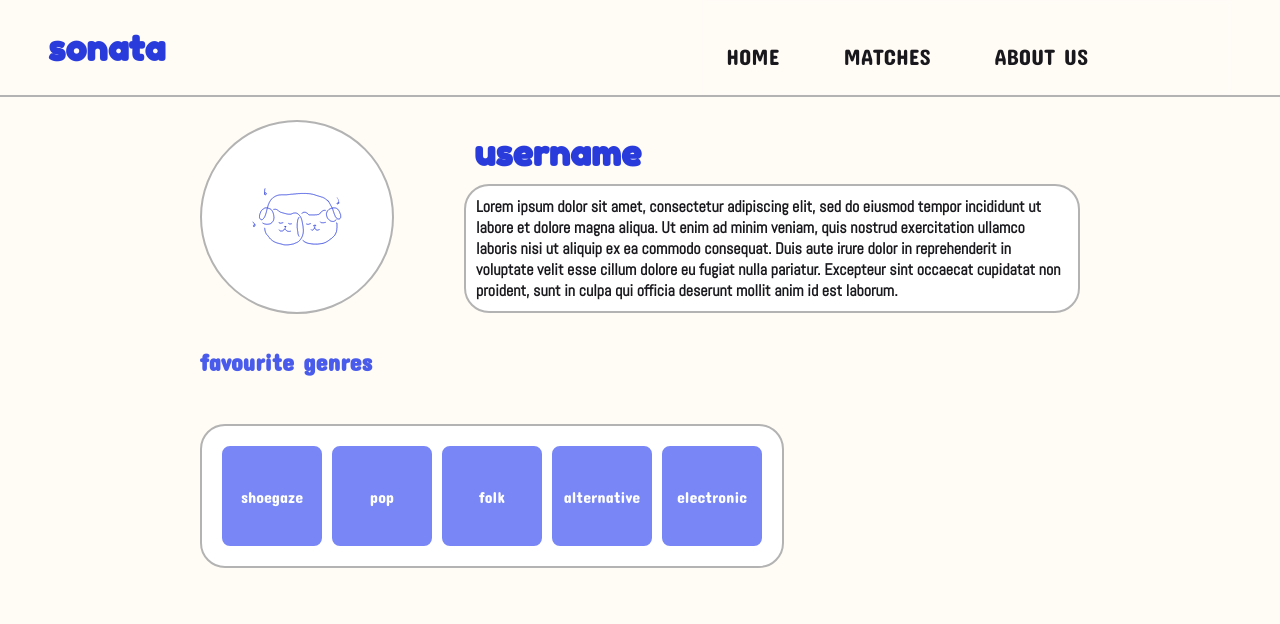
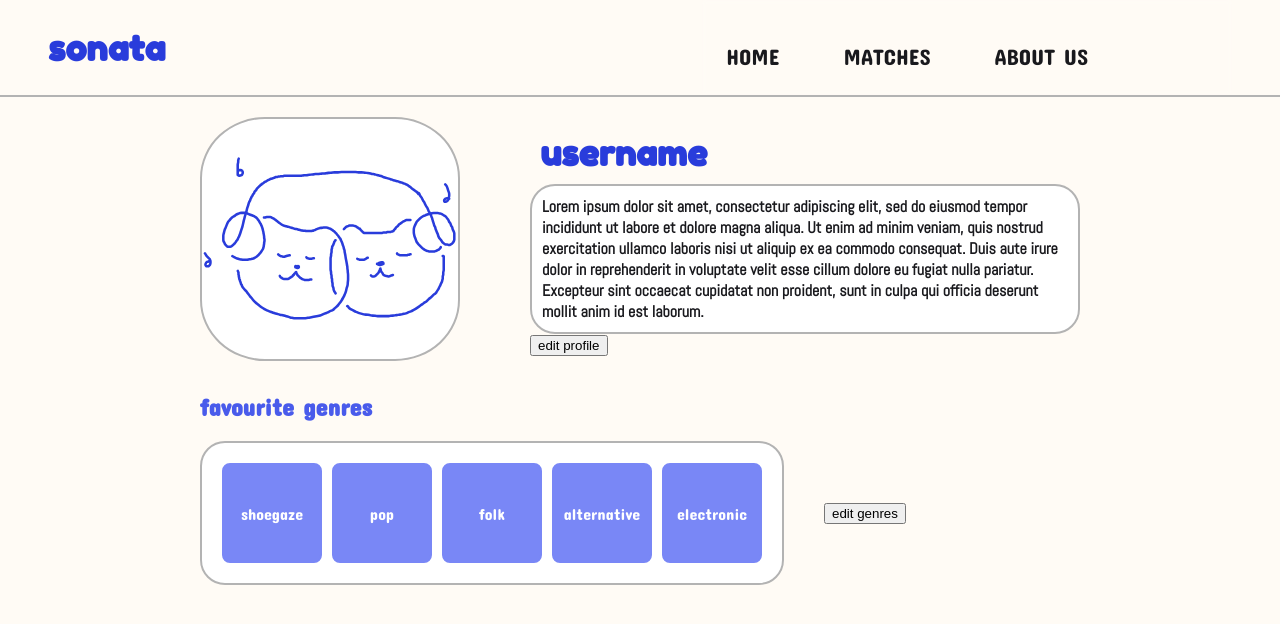
Before and after one commit to mailynmailyn/sonata, a React (Create React App) app: page /profile in a window 1280 px wide. Shown: the top 624 px of the page. Built offline with nearby package versions, Linux system fonts and the light colour scheme.

Commit message:
buttons to edit profile info

```diff
--- a/src/EditProfile.js
+++ b/src/EditProfile.js
@@ -21,9 +21,8 @@ function EditProfile(){
                 </div>
                 <div className= {classes.body__bio}>
                     <form>
-                        <textarea name="bio" rows="10" cols="50">
-                        Edit bio
-                        </textarea>
+                        <input className= {classes.body_bio} type= 'text' id="bio" >
+                        </input>
                     </form>
                 </div>
                 <div>
--- a/src/Profile.js
+++ b/src/Profile.js
@@ -11,14 +11,17 @@ function Profile(){
             <Navbar></Navbar>
             <body className = {classes.body}>
                 <div className = {classes.grid}>
-                    <img src={logo} className = {classes.body__img} alt="logo"/>
+                    <div className = {classes.card}>
+                        <img src={logo} className = {classes.card__img} alt="logo"/>
+                    </div>
                     <div>
                         <h1 className = {classes.body__title}> username </h1>
                         <h5 className = {classes.body__bio}> Lorem ipsum dolor sit amet, consectetur adipiscing elit, sed do eiusmod tempor incididunt ut labore et dolore magna aliqua. Ut enim ad minim veniam, quis nostrud exercitation ullamco laboris nisi ut aliquip ex ea commodo consequat. Duis aute irure dolor in reprehenderit in voluptate velit esse cillum dolore eu fugiat nulla pariatur. Excepteur sint occaecat cupidatat non proident, sunt in culpa qui officia deserunt mollit anim id est laborum. </h5>
+                        <button> edit profile </button>
                     </div>
                 </div>
                 <h2 className = {classes.body__subtitle}> favourite genres </h2>
-                <div className = {classes.grid}>
+                <div className = {classes.secondaryGrid}>
                     <div className = {classes.genreGrid}>
                         <button type="button" className={classes.body__genreButton}> shoegaze </button>
                         <button type="button" className={classes.body__genreButton}> pop </button>
@@ -26,6 +29,7 @@ function Profile(){
                         <button type="button" className={classes.body__genreButton}> alternative </button>
                         <button type="button" className={classes.body__genreButton}> electronic </button>
                     </div>
+                    <button> edit genres </button>
                 </div>
             </body>
         </div>
--- a/src/styles/EditProfile.module.scss
+++ b/src/styles/EditProfile.module.scss
@@ -46,6 +46,7 @@
     &__bio{
         display:inline-block;
         padding-left:50px;
+        width: 50%;
     }
     &__img{
         width: 100px;
--- a/src/styles/Profile.module.scss
+++ b/src/styles/Profile.module.scss
@@ -42,19 +42,24 @@
         font-size: 1rem;
         color: white;
     }
+}
+
+.card{
+    border: 0.25vmin solid $light-grey;
+    background-color: white;
+    border-radius: 25%;
+    position: relative;
+    width: 20vw;
+    height: 30vh;
+
     &__img{
-        width: 90px;
-        height: 90px;
-        border-radius: 50%;
-        padding: 50px;
-        background-color: white;
-        border: 0.25vmin solid $light-grey;
-    }
-    &__logo{
-        width: 100px;
-        height: 100px;
+        width: 100%;
+        height: 100%;
+        object-fit: contain;
+        border-radius: 25%;
     }
 }
+
 .grid{
     display: inline-grid;
     grid-template-columns: auto auto;
@@ -64,7 +69,17 @@
     padding-right: 200px;
     height:200px;
     place-items: center;
+}
 
+.secondaryGrid{
+    display: inline-grid;
+    grid-template-columns: auto auto;
+    gap: 40px;
+    padding-top: 20px;
+    padding-left: 200px;
+    padding-right: 200px;
+    height:100px;
+    place-items: center;
 }
 
 .genreGrid{
```
